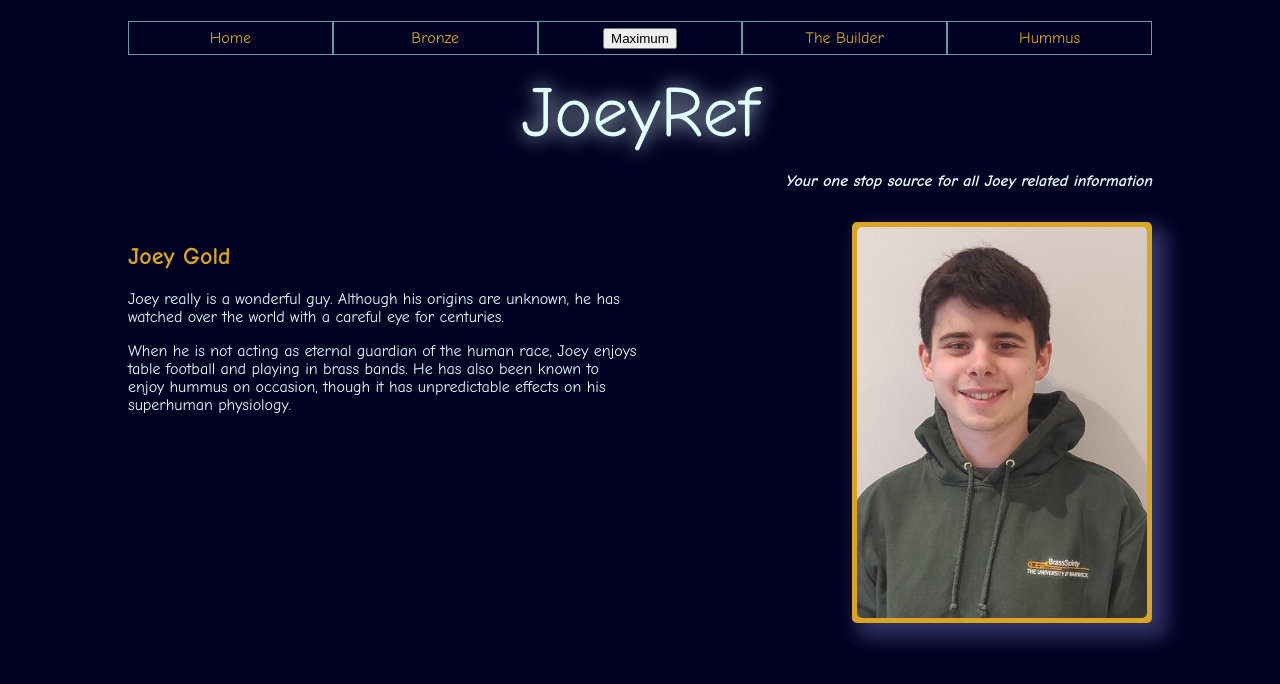
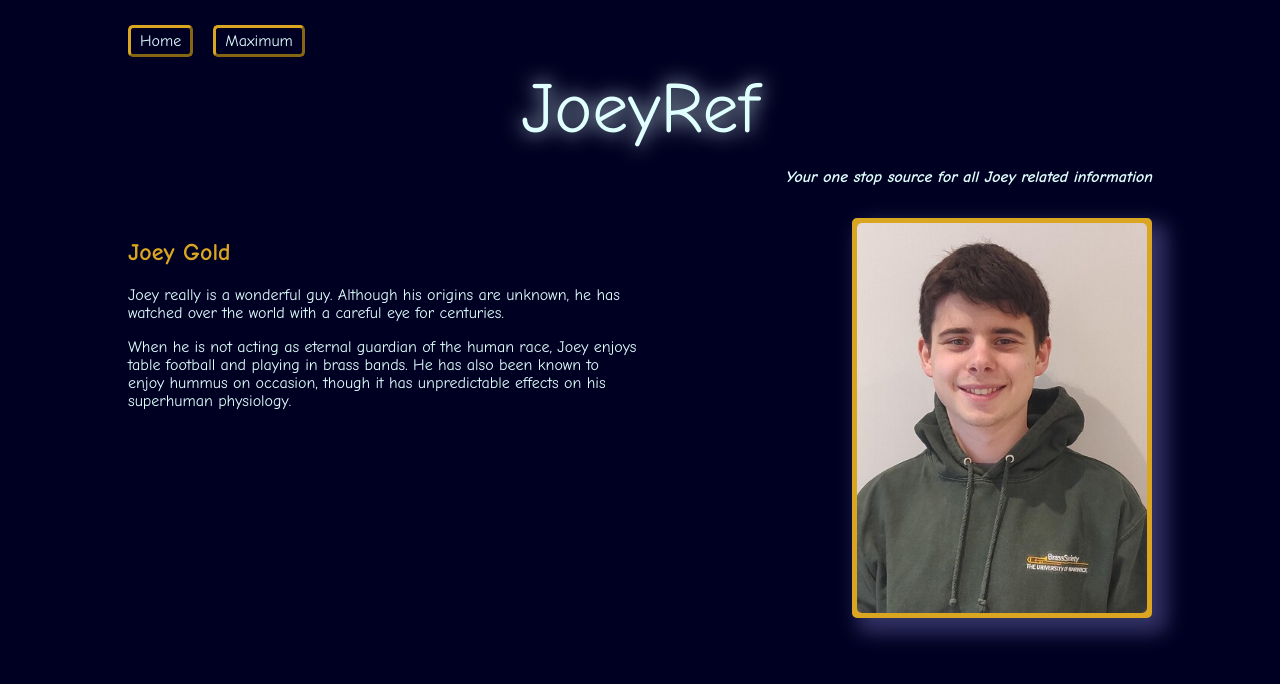
Before and after one commit to Stuart-Knowles-SW/Stuart-Knowles-SW.github.io, a website: page index.html in a window 1280 px wide. Drawn offline with Linux system fonts and the light colour scheme.

Commit message:
Better UX

```diff
--- /dev/null
+++ b/content/default.mjs
@@ -0,0 +1,10 @@
+const content =
+    {
+        "header": "Joey Gold",
+        "copy": [
+            "Joey really is a wonderful guy. Although his origins are unknown, he has watched over the world with a careful eye for centuries.",
+            "When he is not acting as eternal guardian of the human race, Joey enjoys table football and playing in brass bands. He has also been known to enjoy hummus on occasion, though it has unpredictable effects on his superhuman physiology."
+            ]
+    }
+
+export default content
--- a/index.html
+++ b/index.html
@@ -6,22 +6,18 @@
     <link rel="stylesheet" href="styles/index.css">
     <link
         rel="icon"
-        href="myIcon.ico"
+        href="images/myIcon.ico"
         sizes="16x16 32x32 128x128 512x512"
         type="image/x-icon"
     />
 </head>
 <body>
     <nav class="top-nav">
-        <ul>
-            <li> Home </li>
-            <li> Bronze </li>
-            <li>
-                <button onclick="changeContent()"> Maximum </button>
-            </li>
-            <li> The Builder </li>
-            <li> Hummus </li>
-        </ul>
+        <button type=button onclick="contentManager('default')"> Home </button>
+<!--        <button> Bronze </button>-->
+        <button type=button onclick="contentManager('maximum')"> Maximum </button>
+<!--        <button> The Builder </button>-->
+<!--        <button> Hummus </button>-->
     </nav>
     <header>
         <h1> JoeyRef </h1>
@@ -29,21 +25,11 @@
     </header>
     <section class="main-content">
         <div id="mainContent" class="text">
-            <h2>Joey Gold</h2>
-            <p>
-                Joey really is a wonderful guy. Although his origins are unknown, he has watched over
-                the world with a careful eye for centuries.
-            </p>
-            <p>
-                When he is not acting as eternal guardian of the human race, Joey enjoys table football
-                and playing in brass bands. He has also been known to enjoy hummus on occasion, though
-                it has unpredictable effects on his superhuman physiology.
-            </p>
+            <script type="text/javascript" src="scripts/contentManager.js"></script>
         </div>
         <div class="image">
             <img src="images/joeyGold.png" alt="The King"/>
         </div>
     </section>
-    <script type="text/javascript" src="./scripts/changeContent.js"></script>
 </body>
 </html>
--- a/scripts/changeContent.js
+++ b/scripts/contentManager.js
@@ -1,6 +1,8 @@
-async function changeContent() {
+async function contentManager(contentId) {
+    document.body.classList.remove(...document.body.classList)
+    document.body.classList.add(contentId)
     const contentDiv = document.getElementById("mainContent")
-    const newContentJson = await import("../content/maximum.mjs").then(module => module.default)
+    const newContentJson = await import(`../content/${contentId}.mjs`).then(module => module.default)
     const newHeader = document.createElement("h2")
     newHeader.appendChild(document.createTextNode(newContentJson.header))
     const newContent = []
@@ -16,3 +18,5 @@ async function changeContent() {
     }
     contentDiv.append(newHeader, ...newContent)
 }
+
+contentManager("default")
--- a/styles/index.scss
+++ b/styles/index.scss
@@ -1,10 +1,42 @@
 body {
+    margin: 5px 10%;
+    display: flex;
+    flex-direction: column;
+}
+
+.default {
     background: #002;
     color: lightcyan;
     font-family: "Comic Sans MS", sans-serif;
-    margin: 5px 10%;
-    display: flex;
-    flex-direction: column;
+
+    h2 {
+        color: goldenrod;
+    }
+
+    button {
+        border-color: goldenrod;
+        border-radius: 5px;
+
+        &:hover {
+            background-color: #348;
+        }
+    }
+}
+
+.maximum {
+    background: #E90;
+    color: black;
+    font-family: "Arial Black", serif;
+    font-weight: bolder;
+    cursor: url("images/lightning-cursor.png"), auto;
+
+    button {
+        border-color: black;
+
+        &:hover {
+            background-color: red;
+        }
+    }
 }
 
 header {
@@ -29,10 +61,7 @@ header {
 .main-content {
     display: flex;
     flex-direction: row;
-
-    h2 {
-        color: goldenrod;
-    }
+    height: 400px;
 
     .text {
         flex: 50%;
@@ -49,6 +78,7 @@ header {
         border-radius: 5px;
         background-color: goldenrod;
         max-width: 300px;
+        max-height: 400px;
         box-shadow: 10px 10px 20px 5px #336;
 
         img {
@@ -61,19 +91,21 @@ header {
 }
 
 .top-nav {
-    ul {
-        display: flex;
-        flex-direction: row;
-        justify-content: space-between;
-        padding: 0;
-        list-style-type: none;
-    }
+    display: flex;
+    flex-direction: row;
+    justify-content: flex-start;
+    gap: 20px;
+    padding: 20px 0 10px;
 
-    li {
+    button {
         text-align: center;
-        border: 1px solid cadetblue;
-        flex: 1;
         line-height: 32px;
-        color: goldenrod;
+        font: inherit;
+        background: unset;
+        color: inherit;
+        max-width: 120px;
+        border-width: 3px;
+        padding: 4px 9px;
+        cursor: pointer;
     }
 }
```
Also changed, not shown: README.md, images/lightning-cursor.png (added), images/myIcon.ico (renamed from myIcon.ico), styles/index.css, 1 other file.
